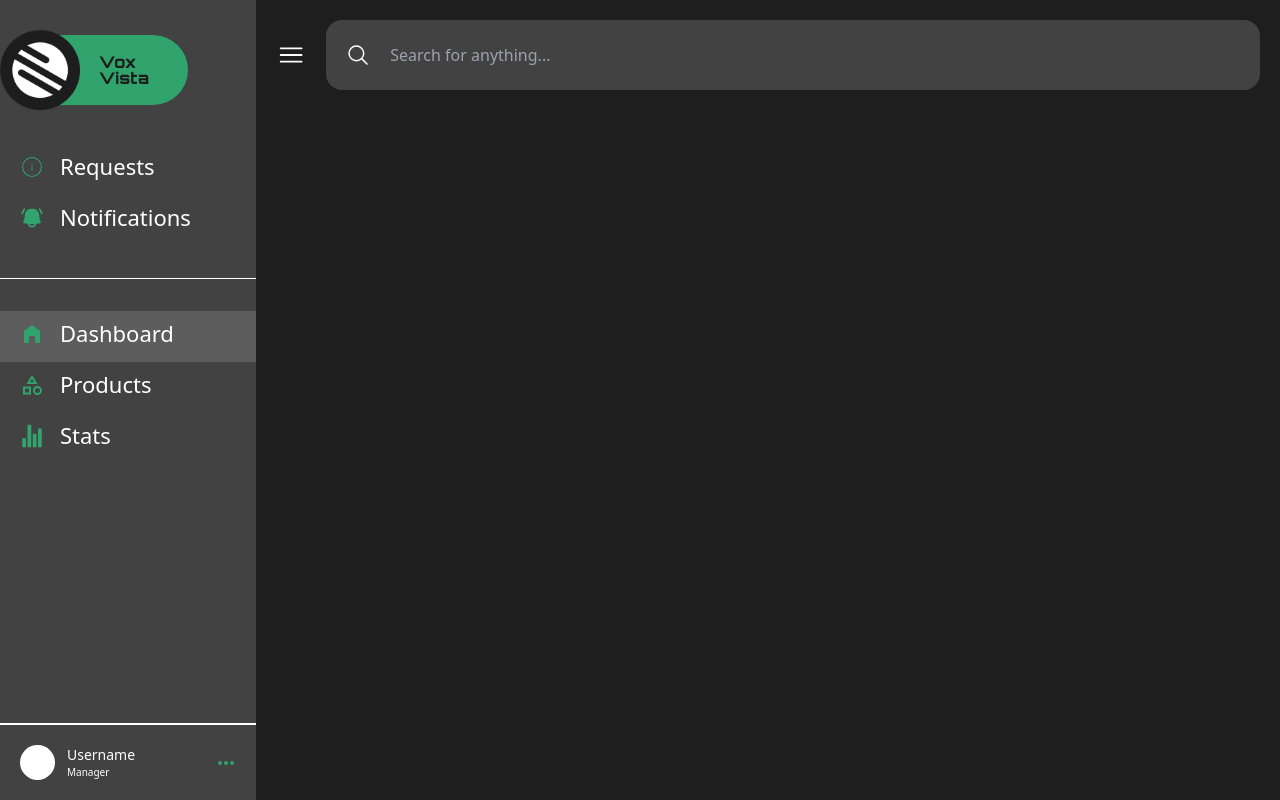
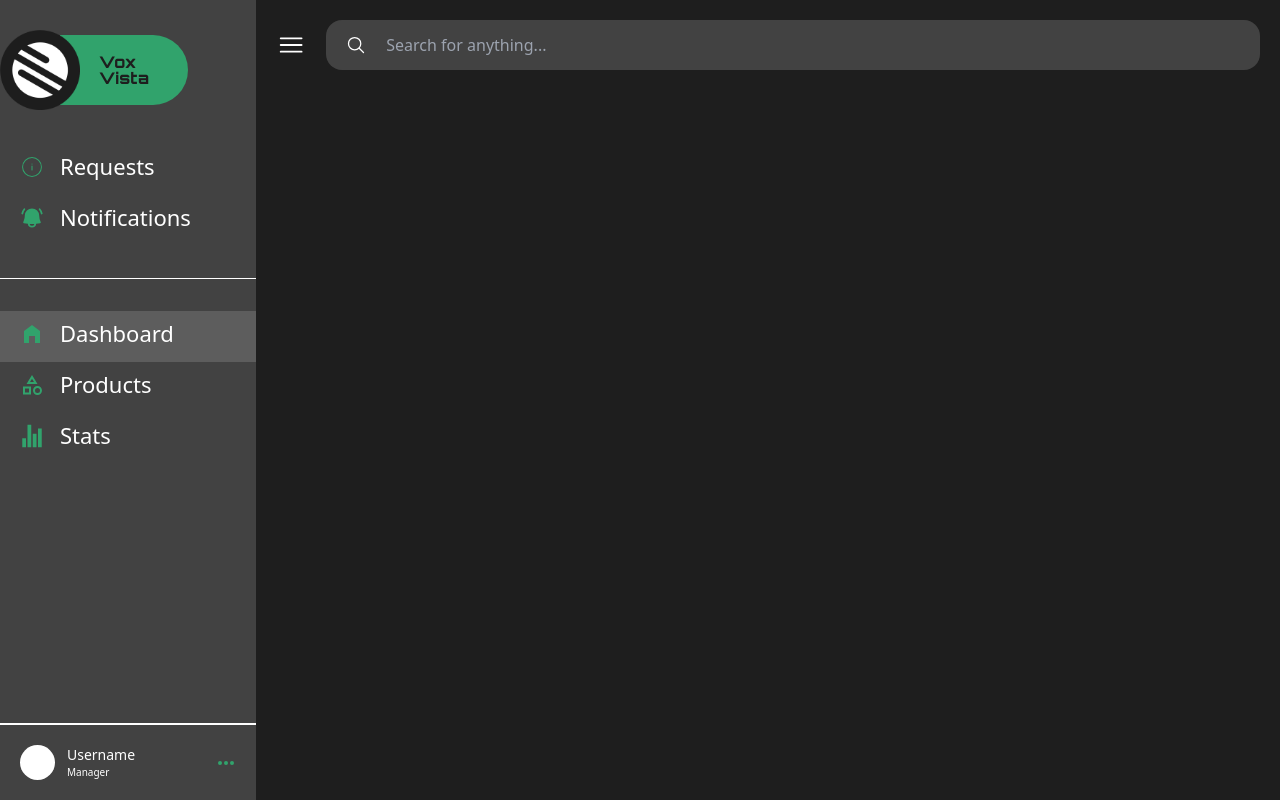
Before and after one commit to afaqalii/voxvista-ecommerceStore, a React (Vite) app: page /dashboard in a window 1280 px wide. Built offline with nearby package versions, Linux system fonts and the light colour scheme; a web font is replaced by a local one.

Commit message:
done with changes

```diff
--- a/src/pages/Dashboard/DashboardNavbar.jsx
+++ b/src/pages/Dashboard/DashboardNavbar.jsx
@@ -16,8 +16,8 @@ const DashboardNavbar = () => {
         >
           <HiOutlineBars3 className="w-full h-full text-white" />
         </span>
-        <div className="searchBar flex items-center gap-5 w-full text-white h-[70px] rounded-2xl bg-gray100 px-5">
-          <IoSearchOutline className="text-2xl" />
+        <div className="searchBar flex items-center gap-5 w-full text-white h-[50px] rounded-2xl bg-gray100 px-5">
+          <IoSearchOutline className="text-xl" />
           <input
             type="text"
             placeholder="Search for anything..."
```
